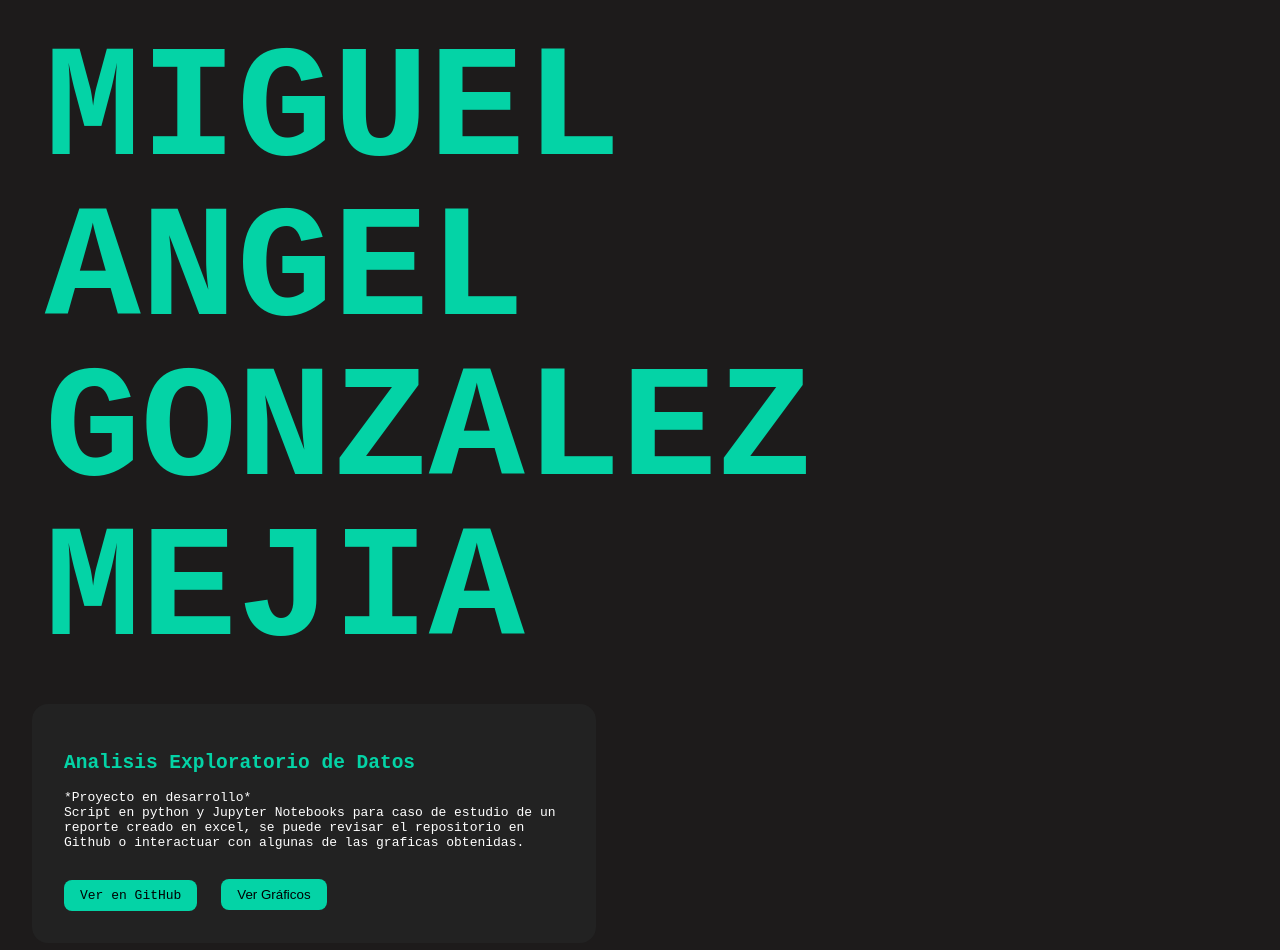
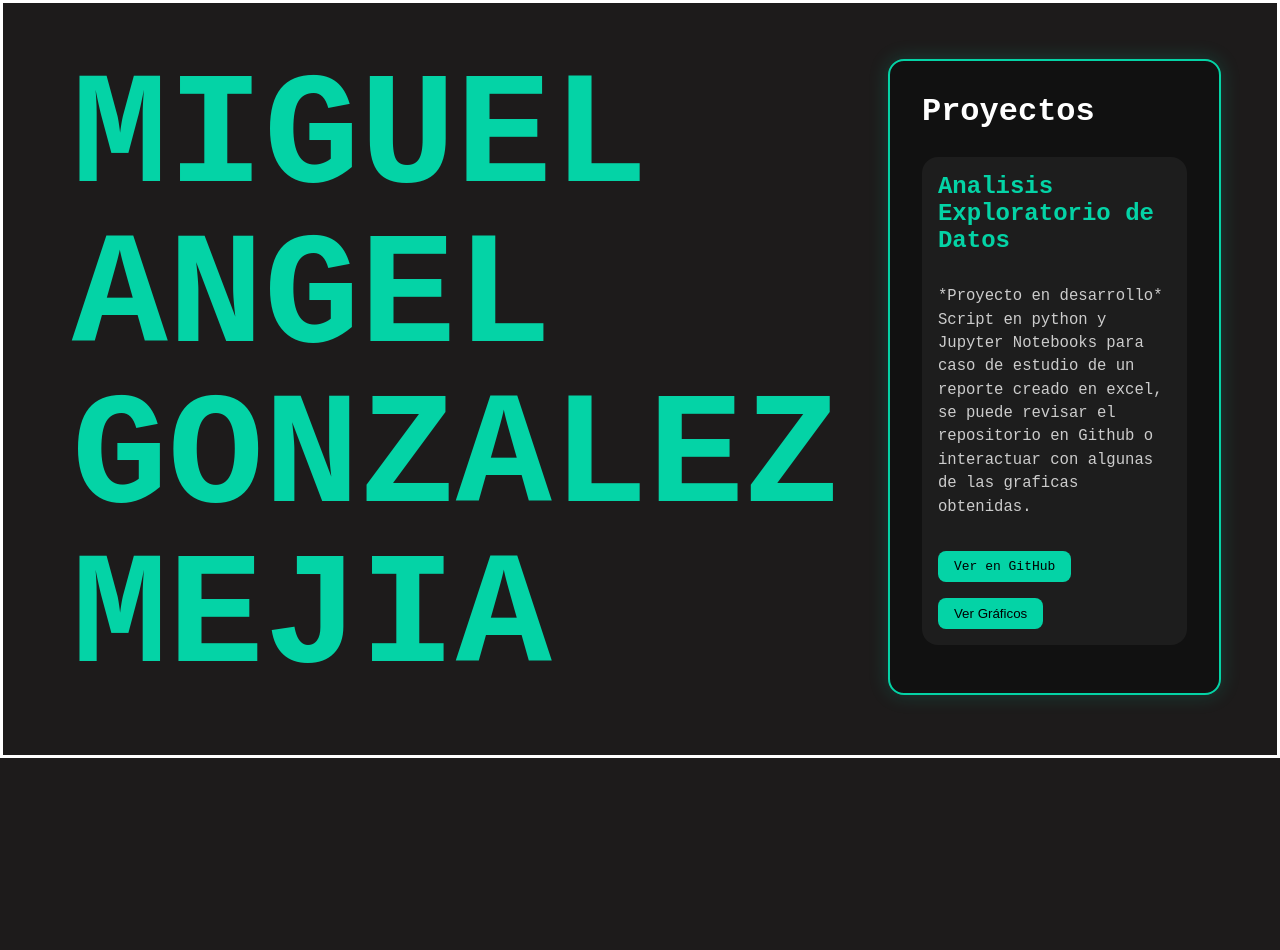
Before and after one commit to mglnglgnz/portfolio, a plain HTML site: page index.html in a window 1280 px wide. After the commit the page ends 800 px from the top, so only its background shows below. Drawn offline with nearby package versions, Linux system fonts and the light colour scheme.

Commit message:
Cambios en estilos  para la tarjeta de proyectos

```diff
--- a/index.html
+++ b/index.html
@@ -15,10 +15,15 @@
       <div class="line" id="line4"></div>
     </div>
     <section class="project-card">
+      <h1>Proyectos</h1>
+      <div class="project-content">
       <h2>Analisis Exploratorio de Datos</h2>
-      <p>*Proyecto en desarrollo* <br> Script en python y Jupyter Notebooks para caso de estudio de un reporte creado en excel, se puede revisar el repositorio en Github o interactuar con algunas de las graficas obtenidas. </p>
+      <p>*Proyecto en desarrollo* <br> Script en python y Jupyter Notebooks para caso de estudio
+        de un reporte creado en excel, se puede revisar el repositorio en Github o interactuar con
+        algunas de las graficas obtenidas. </p>
         <a href="https://github.com/mglnglgnz" target="_blank" class="btn">Ver en GitHub</a>
         <button id="showGraphics" class="btn">Ver Gráficos</button>
+        </div>
       </section>
     </main>
 
--- a/main.js
+++ b/main.js
@@ -57,12 +57,12 @@ document.addEventListener("DOMContentLoaded", () => {
             src: "graphics_interactives/top5_envios_por_ciudad.html"
           },
           {
+            title: "Violinplot Prioridad de Envío",
+            src: "graphics_interactives/duracion_prioridad_violin.html"
+          },
+          {
             title: "Boxplot Prioridad de Envío",
             src: "graphics_interactives/duracion_prioridad.html"
-          },
-          {
-            title: "Violinplot Prioridad de Envío",
-            src: "graphics_interactives/duracion_prioridad_violin.html"
           },
           {
             title: "Duración por método de envío",
--- a/style.css
+++ b/style.css
@@ -7,16 +7,17 @@ body {
 .container {
   display: flex;
   flex-wrap: wrap;
-  gap: 2rem;
+  gap: 3rem;
   flex-direction: row;
   align-items: flex-start;
   width: 100%;
-  padding: 2rem;
+  padding: 3.5rem;
   box-sizing: border-box;
+  border: solid white;
 }
 
 #scrambleText {
-  flex: 2 1 20%;
+  flex: 2 1 0%;
   line-height: 1;
   margin-left: 1vw;
 }
@@ -99,18 +100,40 @@ body {
 }
 
 .project-card {
-  background: #222;
-  padding: 2rem;
+  background: #111;
+  border: 2px solid #04d3a6;
+  box-shadow: 0 0 20px rgba(4, 211, 166, 0.2);
   border-radius: 1rem;
+  padding:  2rem;
   color: #fff;
   max-width: 500px;
-  flex: 1 1 35%;
+  flex: 1 1 3%;
+  align-items: flex-start;
 }
+.project-card h1 {
+  font-size: 2rem;
+  margin-top: 0;  color: #ffffff;
 
+}
 .project-card h2 {
   color: #04d3a6;
+  font-size: 1.5rem;
 }
-
+.project-card p {
+  color: #ccc;
+  font-size: larger;
+  line-height: 1.5;
+}
+.project-content {
+  margin-bottom: 1rem;
+  border-radius: 1rem;
+  padding: 1rem;
+  background-color: #1d1d1d;
+}
+.project-content h2 {
+  margin: 0;
+  padding-bottom: 1rem;
+}
 .project-card .btn {
   display: inline-block;
   margin-right: 1rem;
@@ -127,11 +150,12 @@ body {
 .graphics-section {
   display: none;
   width: 100%;
+  border: solid green;
 }
 
 .graphics-section.grid {
   display: grid;
-  grid-template-columns: 4fr;  margin-top: 2rem;
+  grid-template-columns: 4fr 4fr;  margin-top: 2rem;
 }
 
 .card {
```
Lines whose indentation alone changed are shown as unchanged.
